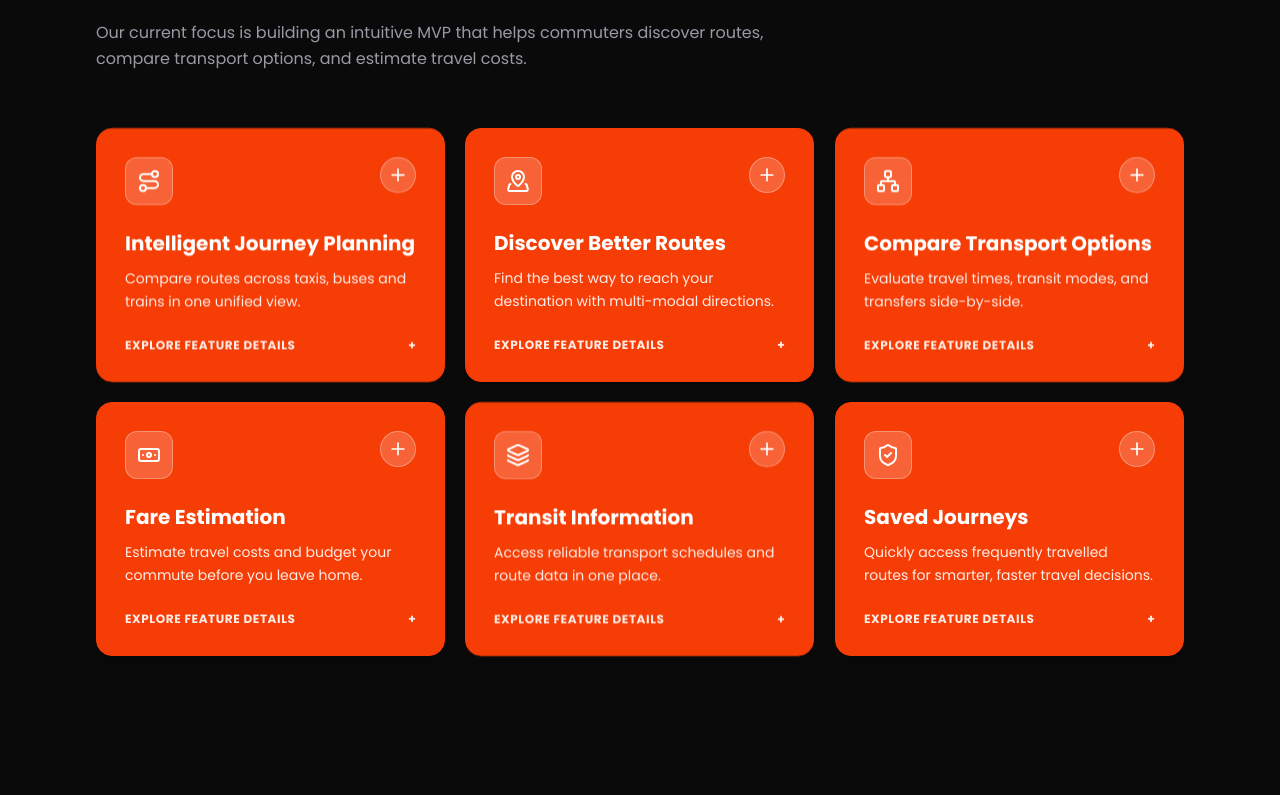
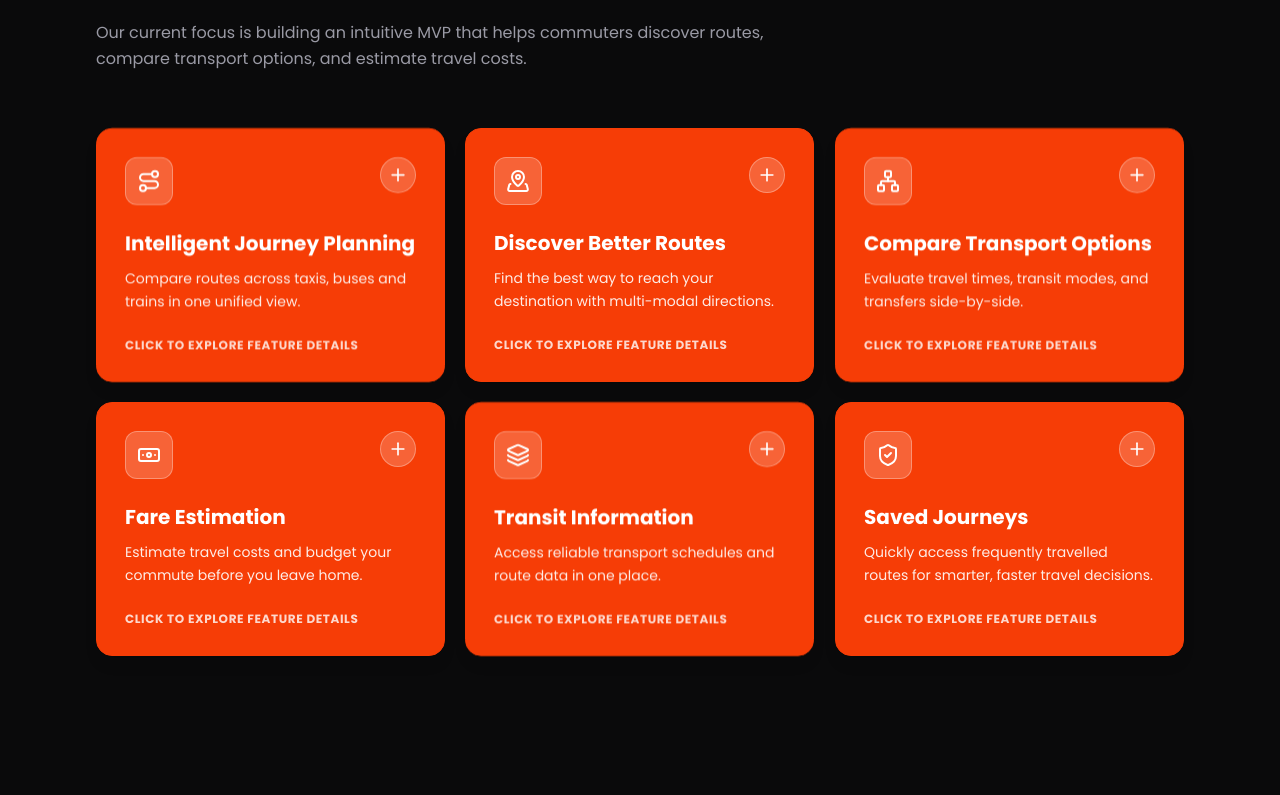
Before and after one commit to leselim/commuttr-website, a React (Vite) app: page / in a window 1280 px wide. Shown: the part 1925-2720 px from the top of the page. Built offline with nearby package versions, Linux system fonts and the light colour scheme.

Commit message:
fix: Remove duplicate plus icon in Section Two feature cards

```diff
--- a/src/components/sections/Products.tsx
+++ b/src/components/sections/Products.tsx
@@ -88,26 +88,25 @@ export function Products() {
             return (
               <Reveal key={p.title} delay={(i % 2) * 90}>
                 <div
-                  className="group relative flex h-full flex-col justify-between overflow-hidden rounded-2xl border border-[#f63d06] bg-[#f63d06] p-7 text-white shadow-lg transition-all duration-300 hover:shadow-xl"
+                  onClick={() => toggleExpand(p.title)}
+                  className="group relative flex h-full cursor-pointer flex-col justify-between overflow-hidden rounded-2xl border border-[#f63d06] bg-[#f63d06] p-7 text-white shadow-lg transition-all duration-300 hover:shadow-xl"
                 >
                   <div>
-                    {/* Header with Plus / Minus toggle */}
+                    {/* Header with single Plus / Minus toggle icon */}
                     <div className="flex items-start justify-between">
                       <span className="flex size-12 items-center justify-center rounded-xl border border-white/30 bg-white/20 text-white">
                         <Icon className="size-6" />
                       </span>
-                      <button
-                        onClick={() => toggleExpand(p.title)}
+                      <span
                         aria-label={isExpanded ? "Collapse details" : "Expand details"}
-                        aria-expanded={isExpanded}
-                        className="flex size-9 items-center justify-center rounded-full border border-white/30 bg-white/20 text-white transition-transform active:scale-90 hover:bg-white/30"
+                        className="flex size-9 items-center justify-center rounded-full border border-white/30 bg-white/20 text-white transition-transform active:scale-90 group-hover:bg-white/30"
                       >
                         {isExpanded ? (
                           <Minus className="size-5 transition-transform duration-200" />
                         ) : (
                           <Plus className="size-5 transition-transform duration-200" />
                         )}
-                      </button>
+                      </span>
                     </div>
 
                     <h3 className="mt-6 font-display text-xl font-bold text-white">
@@ -143,14 +142,10 @@ export function Products() {
                     </div>
                   </div>
 
-                  {/* Toggle CTA bar at bottom */}
-                  <button
-                    onClick={() => toggleExpand(p.title)}
-                    className="mt-6 flex items-center justify-between text-xs font-bold uppercase tracking-wider text-white/90 hover:text-white"
-                  >
-                    <span>{isExpanded ? "Show Less" : "Explore Feature Details"}</span>
-                    <span>{isExpanded ? "−" : "+"}</span>
-                  </button>
+                  {/* Clean bottom text indicator without duplicate plus icon */}
+                  <div className="mt-6 flex items-center text-xs font-bold uppercase tracking-wider text-white/80 group-hover:text-white">
+                    <span>{isExpanded ? "Show Less" : "Click to Explore Feature Details"}</span>
+                  </div>
                 </div>
               </Reveal>
             )
```
